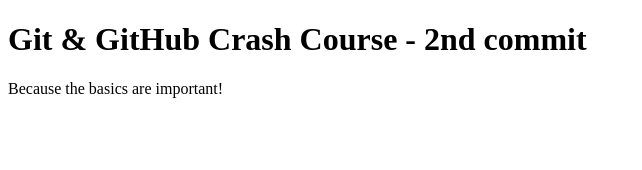
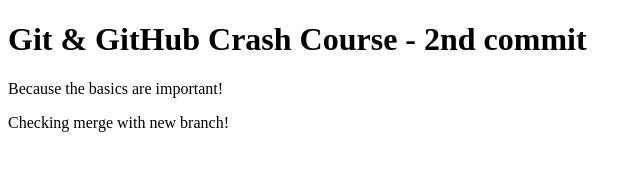
Before and after one commit to saurabhmr/git-learning, a plain HTML site: page index.html in a window 1280 px wide. Shown: the whole page, without its empty margins (0-642 px from the left). Drawn offline with Linux system fonts and the light colour scheme.

Commit message:
Added merge line to check git merging

```diff
--- a/index.html
+++ b/index.html
@@ -9,5 +9,6 @@
   <body>
     <h1>Git & GitHub Crash Course - 2nd commit</h1>
     <p>Because the basics are important!</p>
+    <p>Checking merge with new branch!</p>
   </body>
 </html>
```
